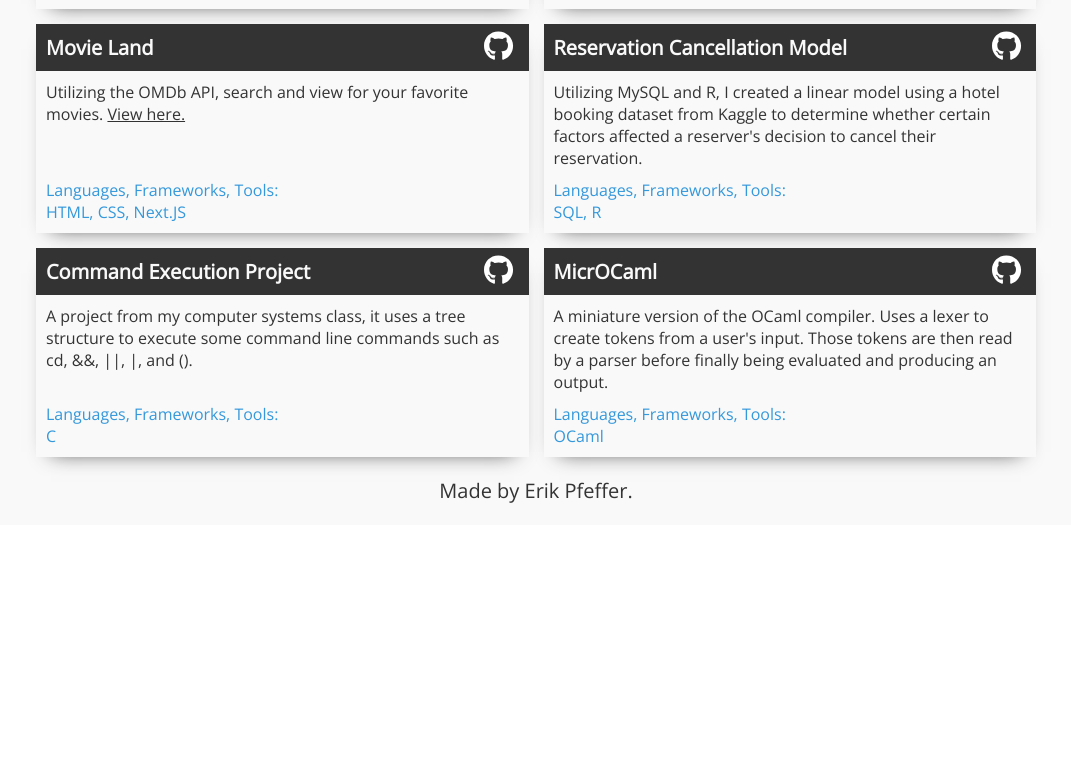
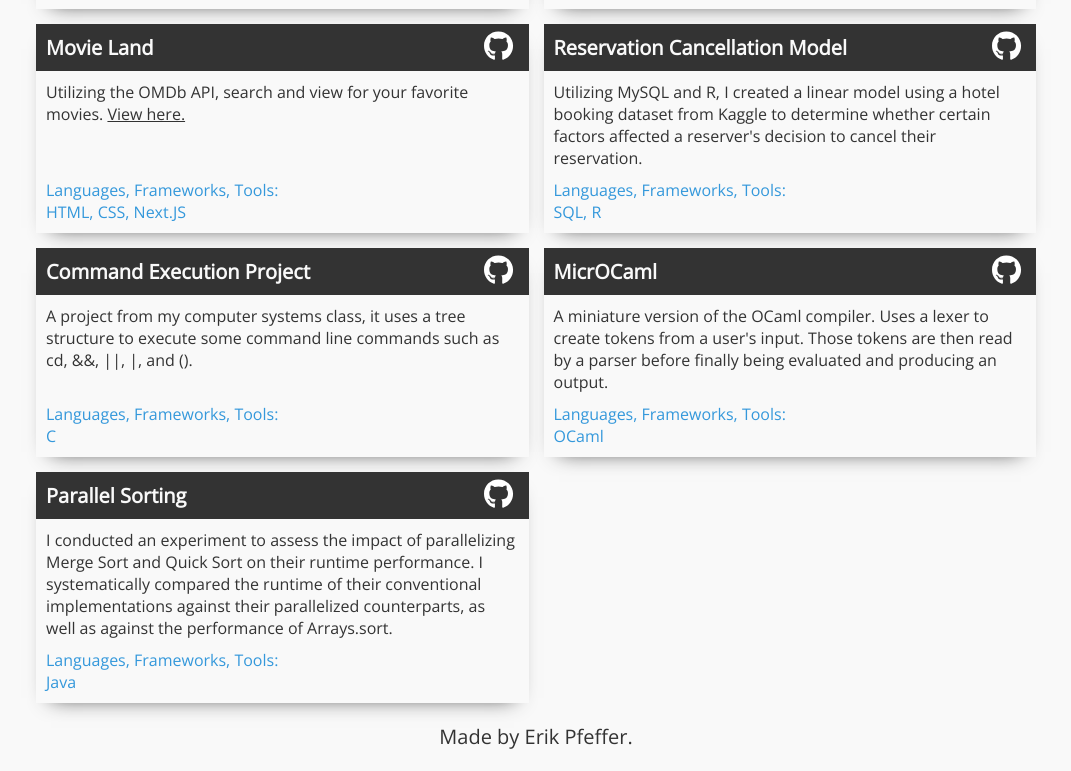
Before and after one commit to E-code804/portfoliosite, a React (Create React App) app: page / in a window 1280 px wide. Shown: the part 1202-1973 px from the top of the page, without its empty margins (104-1175 px from the left). Before the commit the page ends 1727 px from the top, so only its background shows below. Built offline with nearby package versions, Linux system fonts and the light colour scheme.

Commit message:
Added parallelization project and adjust style of mobile navbar.

```diff
--- a/src/projects-data.js
+++ b/src/projects-data.js
@@ -44,6 +44,13 @@ const projects = [
     langs: ["OCaml"],
     link: "https://github.com/E-code804/project4_330",
   },
+  {
+    title: "Parallel Sorting",
+    description:
+      "I conducted an experiment to assess the impact of parallelizing Merge Sort and Quick Sort on their runtime performance. I systematically compared the runtime of their conventional implementations against their parallelized counterparts, as well as against the performance of Arrays.sort.",
+    langs: ["Java"],
+    link: "https://github.com/E-code804/parallelsorting",
+  },
 ];
 
 export default projects;
--- a/src/style.css
+++ b/src/style.css
@@ -336,6 +336,11 @@ main {
 }
 
 @media screen and (max-width: 1172px) {
+  .toggle-img {
+    margin: 0;
+    margin-top: -15px;
+  }
+
   .bio {
     display: flex;
     flex-direction: column;
```
